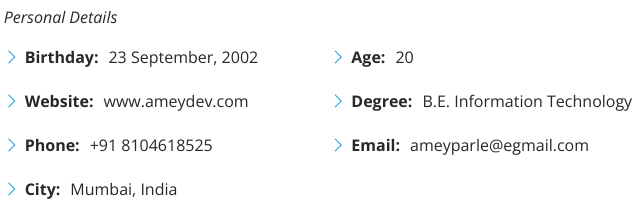
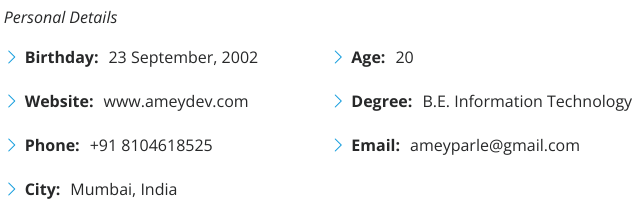
Before and after one commit to AmeyParle/AmeyParle.github.io, a plain HTML site: page index.html in a window 1280 px wide. Shown: the part 1051-1274 px from the top of the page, 635-1275 px from the left. Drawn offline with nearby package versions, Linux system fonts and the light colour scheme.

Commit message:
Update index.html

```diff
--- a/index.html
+++ b/index.html
@@ -103,7 +103,7 @@
                 <ul>
                   <li><i class="bi bi-chevron-right"></i> <strong>Age:</strong> <span>20</span></li>
                   <li><i class="bi bi-chevron-right"></i> <strong>Degree:</strong> <span>B.E. Information Technology</span></li>
-                  <li><i class="bi bi-chevron-right"></i> <strong>Email:</strong> <span>ameyparle@egmail.com</span></li>
+                  <li><i class="bi bi-chevron-right"></i> <strong>Email:</strong> <span>ameyparle@gmail.com</span></li>
                 </ul>
               </div>
             </div>
```
